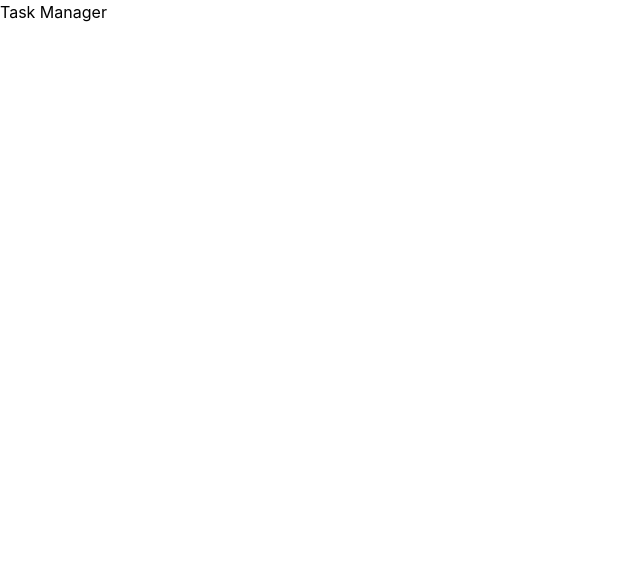
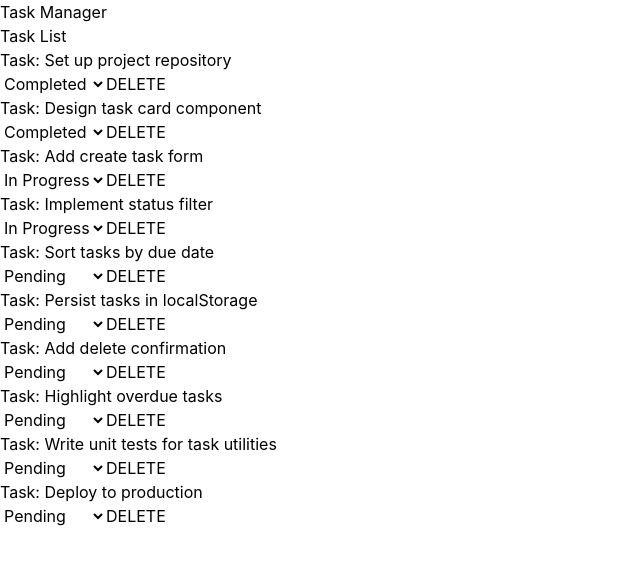
Before and after one commit to shanreed25/react-task-manager, a React (Vite) app: page / in a window 1280 px wide. Shown: the top 564 px of the page, without its empty margins (0-640 px from the left). Built offline with nearby package versions, Linux system fonts and the light colour scheme.

Commit message:
added TaskList to the app.tsx file and the list of mock task are displaying

```diff
--- a/src/App.tsx
+++ b/src/App.tsx
@@ -1,11 +1,32 @@
-
+import TaskList from "./components/TaskList/TaskList";
+import { mockTasks } from "./data/mockTasks";
+import type { TaskStatus } from "./types";
 
 function App() {
 
+    //parameters types must match onStatusChange in the types file
+    function handleStatusChange(taskId: string, newStatus: TaskStatus){
+    console.log("***Status Changed***");
+    console.log(`Task Id: ${taskId}, New Status: ${newStatus}`);
+  };
+
+    //parameter types must match onDelete in types file
+    function handleDelete(taskId: string) {
+      console.log("***Task Deleted***");
+      console.log(`Deleted Task Id: ${taskId}`);
+    }
 
   return (
     <>
       <h1>Task Manager</h1>
+      <TaskList
+      tasks={mockTasks}
+
+      //using handleDelete() or handleStatusChange() would call them
+      // right away and pass the  return value of undefined instead of the function
+      onStatusChange={handleStatusChange}
+      onDelete={handleDelete}
+       />
     </>
   )
 }
--- a/src/components/TaskItem/TaskItem.tsx
+++ b/src/components/TaskItem/TaskItem.tsx
@@ -4,7 +4,7 @@ import type { TaskItemProps, TaskStatus } from "../../types";
 function TaskItem({task, onStatusChange, onDelete}: TaskItemProps){
     return(
         <>
-        <h2>Task Item</h2>
+        {/* <h2>Task Item</h2> */}
         <p>Task: {task.title}</p>
         <select
         value={task.status}//controls which option is shown as selected
@@ -30,8 +30,6 @@ function TaskItem({task, onStatusChange, onDelete}: TaskItemProps){
         {/* using a arrow function allows it to call onDelete with
         this task's id when the button is clicked */}
         <button onClick={() => onDelete(task.id)}>DELETE</button>
-
-        <button>DELETE</button>
         </>
     )
 }
```
